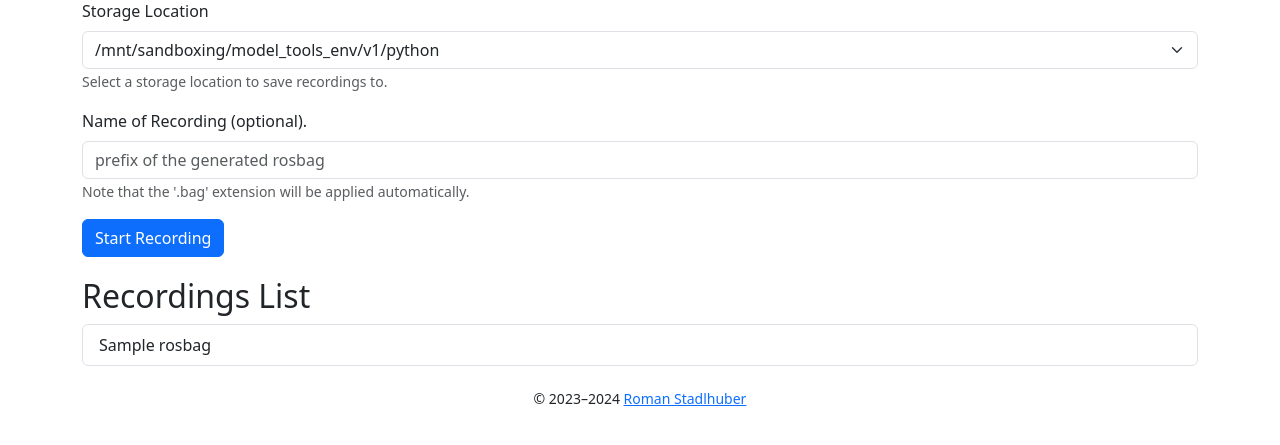
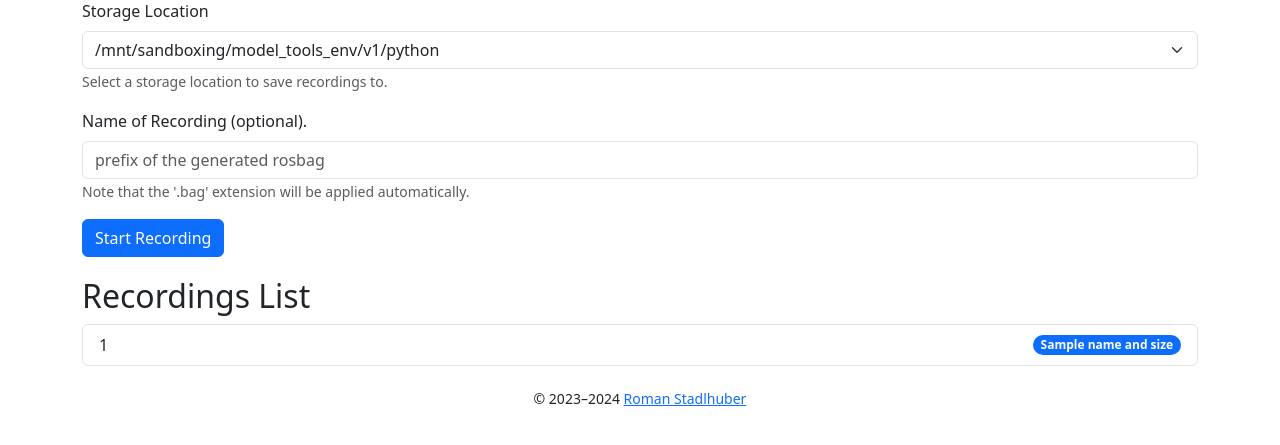
Before and after one commit to RomanStadlhuber/livo-handheld, a Flask app: template webinterface/templates/index.html in a window 1280 px wide. Shown: the part 195-640 px from the top of the page. Run offline with Flask 3, Linux system fonts and the light colour scheme; the template is opened without the code that fills it: values that come from a table or form of the project are taken from there, most other values are stand-ins (such as "Sample title", 1, 10 or a date in 2020); parts of the project's set-up code (start-up, migrations or seed data) failed here and were passed over; some libraries are stand-ins or nearby versions.

Commit message:
update recordings listing to show record size

```diff
--- a/webinterface/templates/index.html
+++ b/webinterface/templates/index.html
@@ -7,10 +7,12 @@
 <h2>Recordings List</h2>
     {% if rosbags %}
     <ul class="list-group">
-        {% for bagname in rosbags %}
+        {% for name_and_size in rosbags %}
         <li class="list-group-item d-flex justify-content-between align-items-center">
-            {{ bagname }}
-            <!-- <span class="badge bg-primary rounded-pill">14</span> -->
+            {{ name_and_size[0] }}
+            <span class="badge bg-primary rounded-pill">
+                {{ name_and_size[1] }}
+            </span>
         </li>
         {% endfor %}
     </ul>
@@ -19,7 +21,10 @@
             <div class="card-header">Information</div>
             <div class="card-body">
                 <h4 class="card-title">No recordings available</h4>
-                <p class="card-text">Create some recordings and have them listed here.</p>
+                <p class="card-text">
+                Create some recordings and have them listed here.
+                If recordings are not shown immediately, wait a short time, then refresh the page.
+                </p>
         </div>
     {% endif %}
 {% endblock %}
```
Also changed, not shown: webinterface/interfaces.py (+19 -2 lines).
